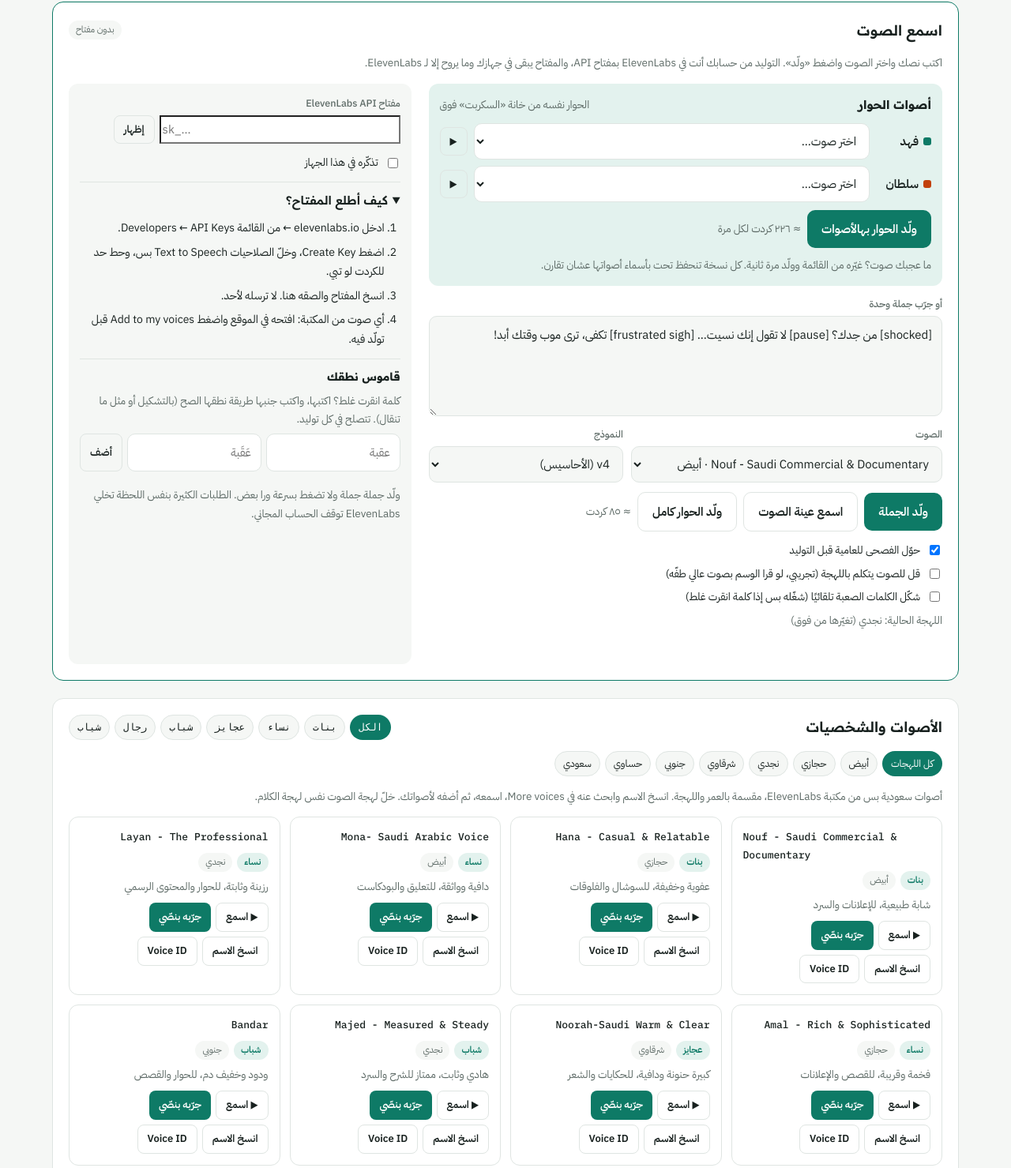
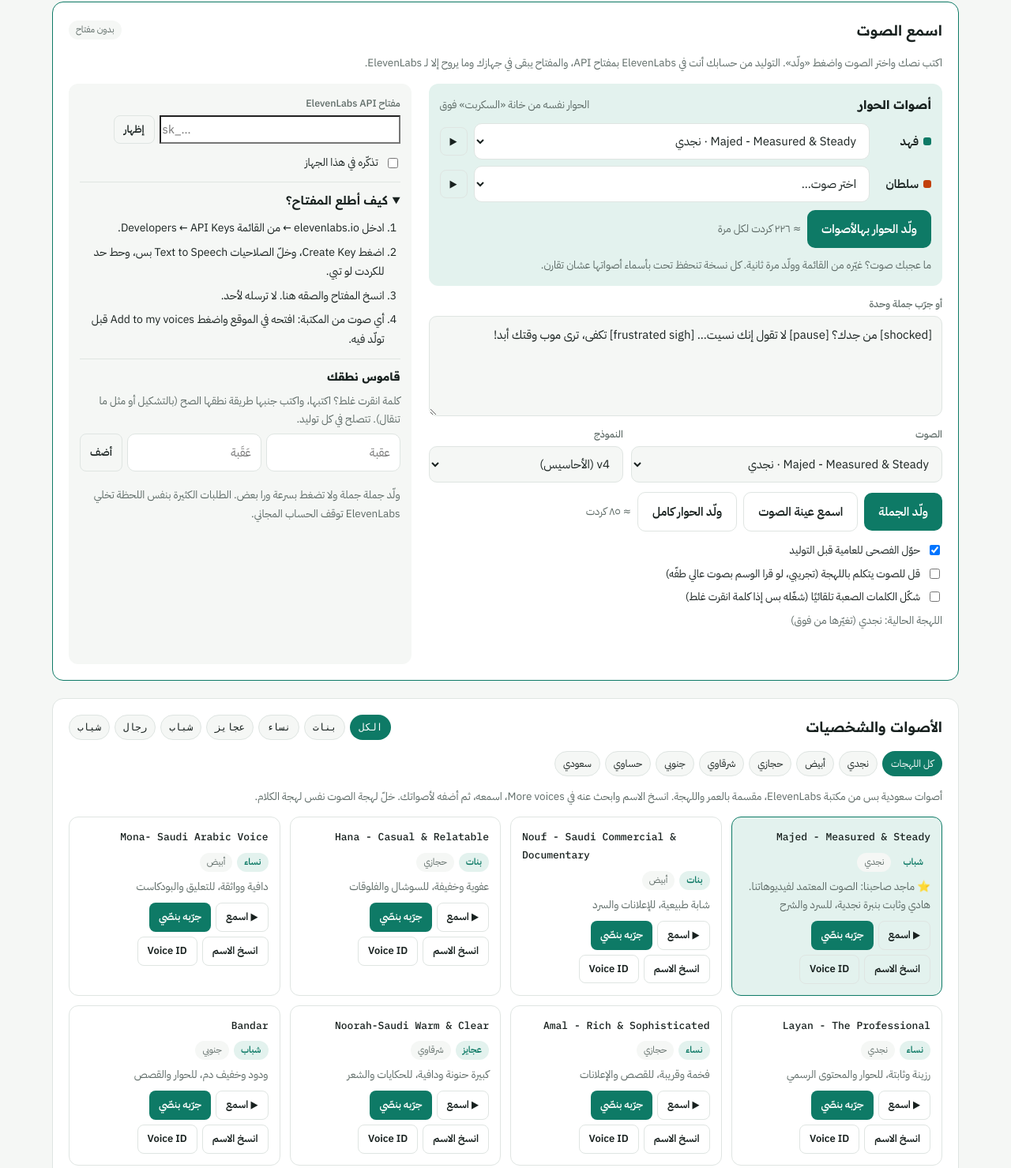
Before and after one commit to nabra-studio/nabra-studio.github.io, a plain HTML site: page index.html in a window 1280 px wide. Shown: the part 1759-3238 px from the top of the page at 79% size. Drawn offline with Linux system fonts and the light colour scheme.

Commit message:
ماجد صاحبنا: أول صوت والافتراضي
Co-Authored-By: Claude Opus 5.5 <noreply@anthropic.com>
Claude-Session: https://claude.ai/code/session_012GWrSznVoToS61ua36PeLJ

```diff
--- a/index.html
+++ b/index.html
@@ -122,6 +122,7 @@ select{appearance:auto}
 .vcard .meta{display:flex;flex-wrap:wrap;gap:6px}
 .pill{font-size:11.5px;padding:2px 9px;border-radius:999px;background:var(--bg);color:var(--muted)}
 .pill.kind{background:var(--tint);color:var(--accent);font-weight:600}
+.vcard.fav{border-color:var(--accent);background:var(--tint)}
 .vcard p{margin:0;font-size:13.5px;color:var(--muted);line-height:1.7}
 .vcard .acts{display:flex;gap:6px;flex-wrap:wrap}
 .chip[aria-selected="true"],.chip.on{background:var(--accent);color:var(--accent-ink);border-color:transparent}
@@ -382,13 +383,13 @@ const DIALECTS=[["نجدي","Najdi"],["أبيض (سعودي عام)","White Saud
 const KINDS=[["all","الكل"],["girl","بنات"],["woman","نساء"],["oldf","عجايز"],["youngm","شباب"],["man","رجال"],["oldm","شياب"]];
 // Saudi-only. [kind, name, dialect, note, voice_id]
 const VOICES=[
+ ["youngm","Majed - Measured & Steady","نجدي","⭐ ماجد صاحبنا: الصوت المعتمد لفيديوهاتنا. هادي وثابت بنبرة نجدية، للسرد والشرح","oJCdZCYaJobw2GlrIQm5"],
  ["girl","Nouf - Saudi Commercial & Documentary","أبيض","شابة طبيعية، للإعلانات والسرد","VjxKp6w1MCufETfW5zFM"],
  ["girl","Hana - Casual & Relatable","حجازي","عفوية وخفيفة، للسوشال والفلوقات","kdUY91gH5xyDHapxlthT"],
  ["woman","Mona- Saudi Arabic Voice","أبيض","دافية وواثقة، للتعليق والبودكاست","o0oG1TnHDWDdKbAeBgCO"],
  ["woman","Layan - The Professional","نجدي","رزينة وثابتة، للحوار والمحتوى الرسمي","gVzwmdZzRgBrNjXaTmi5"],
  ["woman","Amal - Rich & Sophisticated","حجازي","فخمة وقريبة، للقصص والإعلانات","QtQamNJjpordEbNFIlz3"],
  ["oldf","Noorah-Saudi Warm & Clear","شرقاوي","كبيرة حنونة ودافية، للحكايات والشعر","ckaeRWMtCV0u0pUT3wX1"],
- ["youngm","Majed - Measured & Steady","نجدي","هادي وثابت، ممتاز للشرح والسرد","oJCdZCYaJobw2GlrIQm5"],
  ["youngm","Bandar","جنوبي","ودود وخفيف دم، للحوار والقصص","aLv8a8fbjjLsORNUDQ1J"],
  ["youngm","ZAID","أبيض","شبابي ودافي، للسوشال والسوالف","2ihxUjDCpcIKZE1cz08X"],
  ["youngm","ALI - Saudi Arabic & English","أبيض","معبّر، ينتقل بين الجد والمزح","Hvlnv5DwiIO2CQ6oYMZ3"],
@@ -630,6 +631,7 @@ function voiceOptions(sel){return '<option value="">اختر صوت…</option>'
 function drawCast(p){
   const box=$("#castList"); if(!box) return; box.innerHTML="";
   const sp=p.speakers.filter(s=>p.lines.some(l=>l.speaker===s));
+  if(sp.length && !Object.values(spkVoice).includes("oJCdZCYaJobw2GlrIQm5") && !spkVoice[sp[0]]) spkVoice[sp[0]]="oJCdZCYaJobw2GlrIQm5";
   if(!sp.length){box.innerHTML='<p class="hint">اكتب أو الصق الحوار في خانة «السكربت» فوق.</p>';return}
   sp.forEach((s,i)=>{
     const r=document.createElement("div");r.className="castrow";
@@ -693,7 +695,7 @@ function drawVoices(){
   const list=VOICES.filter(v=>(vKind==="all"||v[0]===vKind)&&(vDial==="all"||v[2]===vDial));
   if(!list.length){const e=document.createElement("p");e.className="hint";e.textContent="ما فيه صوت جاهز بهذا النوع واللهجة. صمّمه من القسم اللي تحت.";g.appendChild(e)}
   list.forEach(([k,n,d,t,id])=>{
-    const c=document.createElement("article");c.className="vcard";
+    const c=document.createElement("article");c.className="vcard"+(id==="oJCdZCYaJobw2GlrIQm5"?" fav":"");
     c.innerHTML=`<div class="top"><div class="vn"></div></div><div class="meta"><span class="pill kind"></span><span class="pill"></span></div><p></p><div class="acts"></div>`;
     c.querySelector(".vn").textContent=n; c.querySelector(".pill.kind").textContent=KLABEL[k]; c.querySelectorAll(".pill")[1].textContent=d; c.querySelector("p").textContent=t;
     const a=c.querySelector(".acts");
@@ -807,6 +809,7 @@ $("#pronBtn").onclick=()=>{const n=pronScan(ta.value).fixes.length; if(!n){toast
 // ---- Listen: ElevenLabs text-to-speech with the viewer's own key ----
 const lVoice=$("#lVoice"), lKey=$("#lKey"), lStatus=$("#lStatus"), takes=$("#takes");
 lVoice.innerHTML=KINDS.slice(1).map(([k,l])=>'<optgroup label="'+l+'">'+VOICES.filter(v=>v[0]===k&&v[4]).map(v=>'<option value="'+v[4]+'">'+esc(v[1])+' · '+esc(v[2])+'</option>').join("")+'</optgroup>').join("");
+lVoice.value="oJCdZCYaJobw2GlrIQm5";
 const vName=id=>(VOICES.find(v=>v[4]===id)||[,id])[1];
 let player=null, busy=false;
 function playPreview(id,btn){
```
